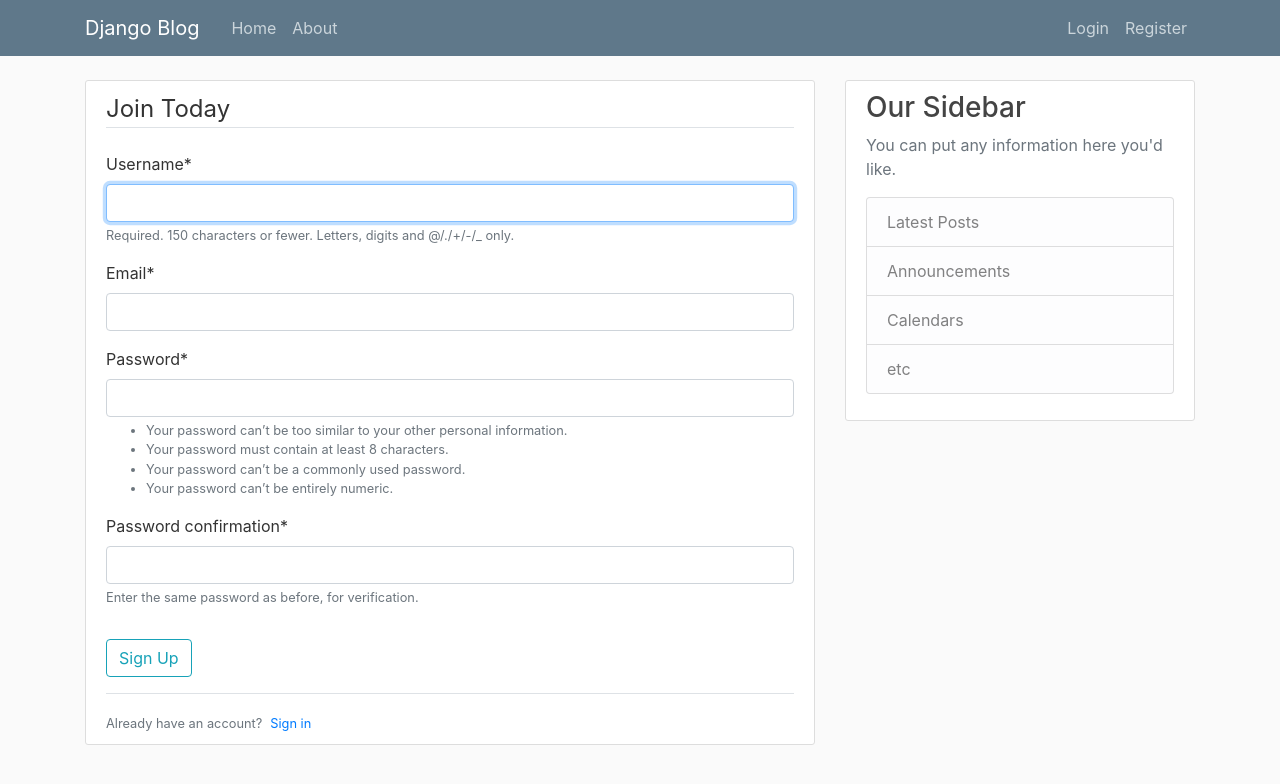
After one commit to m-dziuba/django_corey_shafer, a Django app: page /register/ in a window 1280 px wide. The commit adds this page. Shown: the top 784 px of the page. Run offline with Django 3.2, Linux system fonts and the light colour scheme; some libraries are stand-ins or nearby versions.

Commit message:
Initial commit

```diff
--- a/blog/templates/blog/base.html
+++ b/blog/templates/blog/base.html
@@ -33,8 +33,13 @@
             </div>
             <!-- Navbar Right Side -->
             <div class="navbar-nav">
-              <a class="nav-item nav-link" href="#">Login</a>
-              <a class="nav-item nav-link" href="#">Register</a>
+                {% if user.is_authenticated  %}
+                    <a class="nav-item nav-link" href="{% url 'profile' %}">Profile</a>
+                    <a class="nav-item nav-link" href="{% url 'logout' %}">Logout</a>
+                {% else %}
+                    <a class="nav-item nav-link" href="{% url 'login' %}">Login</a>
+                    <a class="nav-item nav-link" href="{% url 'register' %}">Register</a>
+                {% endif %}
             </div>
           </div>
         </div>
@@ -43,19 +48,26 @@
     <main role="main" class="container">
       <div class="row">
         <div class="col-md-8">
+          {% if messages %}
+            {% for message in messages %}
+              <div class="alert alert-{{ message.tags }}">
+                {{ message }}
+              </div>
+            {% endfor %}
+          {% endif %}
           {% block content %}{% endblock %}
         </div>
         <div class="col-md-4">
           <div class="content-section">
             <h3>Our Sidebar</h3>
-            <p class='text-muted'>You can put any information here you'd like.</p>
+            <p class='text-muted'>You can put any information here you'd like.
               <ul class="list-group">
                 <li class="list-group-item list-group-item-light">Latest Posts</li>
                 <li class="list-group-item list-group-item-light">Announcements</li>
                 <li class="list-group-item list-group-item-light">Calendars</li>
                 <li class="list-group-item list-group-item-light">etc</li>
               </ul>
-
+            </p>
           </div>
         </div>
       </div>
--- a/django_corey_shafer/urls.py
+++ b/django_corey_shafer/urls.py
@@ -14,10 +14,17 @@ Including another URLconf
     2. Add a URL to urlpatterns:  path('blog/', include('blog.urls'))
 """
 from django.contrib import admin
+from django.contrib.auth import views as auth_views
 from django.urls import path, include
+from users import views as user_views
 
 urlpatterns = [
     path('admin/', admin.site.urls),
+    path('register/', user_views.register, name='register'),
+    path('profile/', user_views.profile, name='profile'),
+    path('login/', auth_views.LoginView.as_view(template_name='users/login.html'), name='login'),
+    path('logout/', auth_views.LogoutView.as_view(template_name='users/logout.html'), name='logout'),
+
     path('', include("blog.urls")),
 
 ]
--- /dev/null
+++ b/users/forms.py
@@ -0,0 +1,11 @@
+from django import forms
+from django.contrib.auth.models import User
+from django.contrib.auth.forms import UserCreationForm
+
+
+class UserRegisterFrom(UserCreationForm):
+    email = forms.EmailField()
+
+    class Meta:
+        model = User
+        fields = ['username', 'email', 'password1', 'password2']
--- /dev/null
+++ b/users/templates/users/profile.html
@@ -0,0 +1,5 @@
+{% extends "blog/base.html" %}
+{% load crispy_forms_tags %}
+{% block content %}
+    <h1>{{ user.username }}</h1>
+{% endblock content %}
--- /dev/null
+++ b/users/templates/users/register.html
@@ -0,0 +1,23 @@
+{% extends "blog/base.html" %}
+{% load crispy_forms_tags %}
+{% block content %}
+    <div class="content-section">
+        <form method="POST">
+            {% csrf_token %}
+            <fieldset class="form-group">
+                <legend class="border-bottom mb-4">Join Today</legend>
+                {{ form|crispy }}
+            </fieldset>
+            <div class="form-group">
+                <button class="btn btn-outline-info" type="submit">Sign Up</button>
+            </div>
+        </form>
+        <div class="border-top pt-3">
+            <small class="text-muted">
+                Already have an account?<a class="ml-2" href="{% url 'login' %}">Sign in</a>
+            </small>
+        </div>
+
+    </div>
+
+{% endblock content %}
--- a/users/views.py
+++ b/users/views.py
@@ -1,3 +1,22 @@
-from django.shortcuts import render
+from django.shortcuts import render, redirect
+from django.contrib import messages
+from django.contrib.auth.decorators import login_required
+from .forms import UserRegisterFrom
 
-# Create your views here.
+
+def register(request):
+    if request.method == 'POST':
+        form = UserRegisterFrom(request.POST)
+        if form.is_valid():
+            form.save()
+            username = form.cleaned_data.get('username')
+            messages.success(request, f"Account has been created! Login to proceed.")
+            return redirect('login')
+    else:
+        form = UserRegisterFrom()
+    return render(request, 'users/register.html', {'form': form})
+
+
+@login_required
+def profile(request):
+    return render(request, 'users/profile.html')
```
Also changed, not shown: django_corey_shafer/settings.py (+8 -0 lines), users/templates/users/login.html (added, +23 -0 lines), users/templates/users/logout.html (added, +9 -0 lines).
